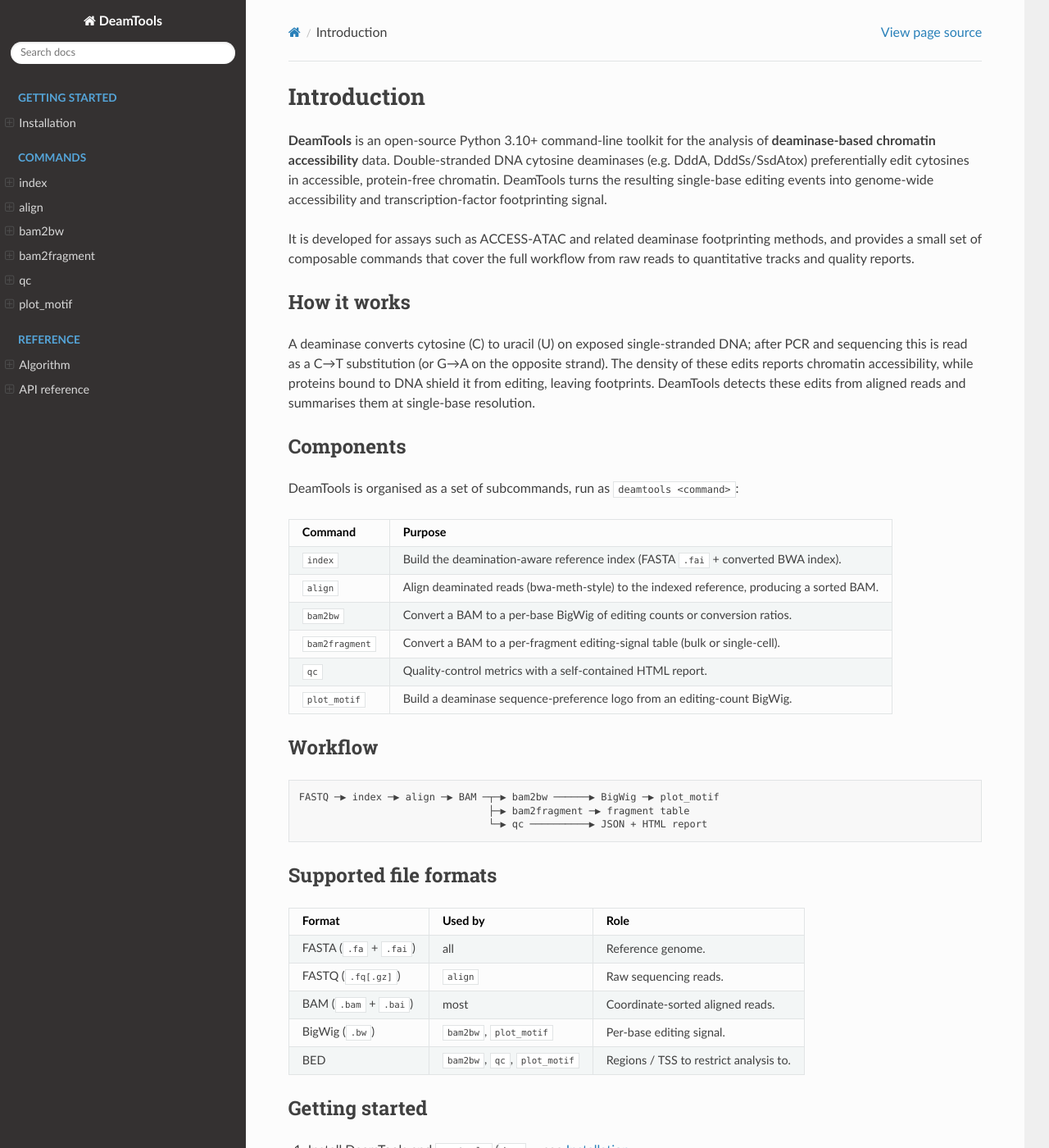
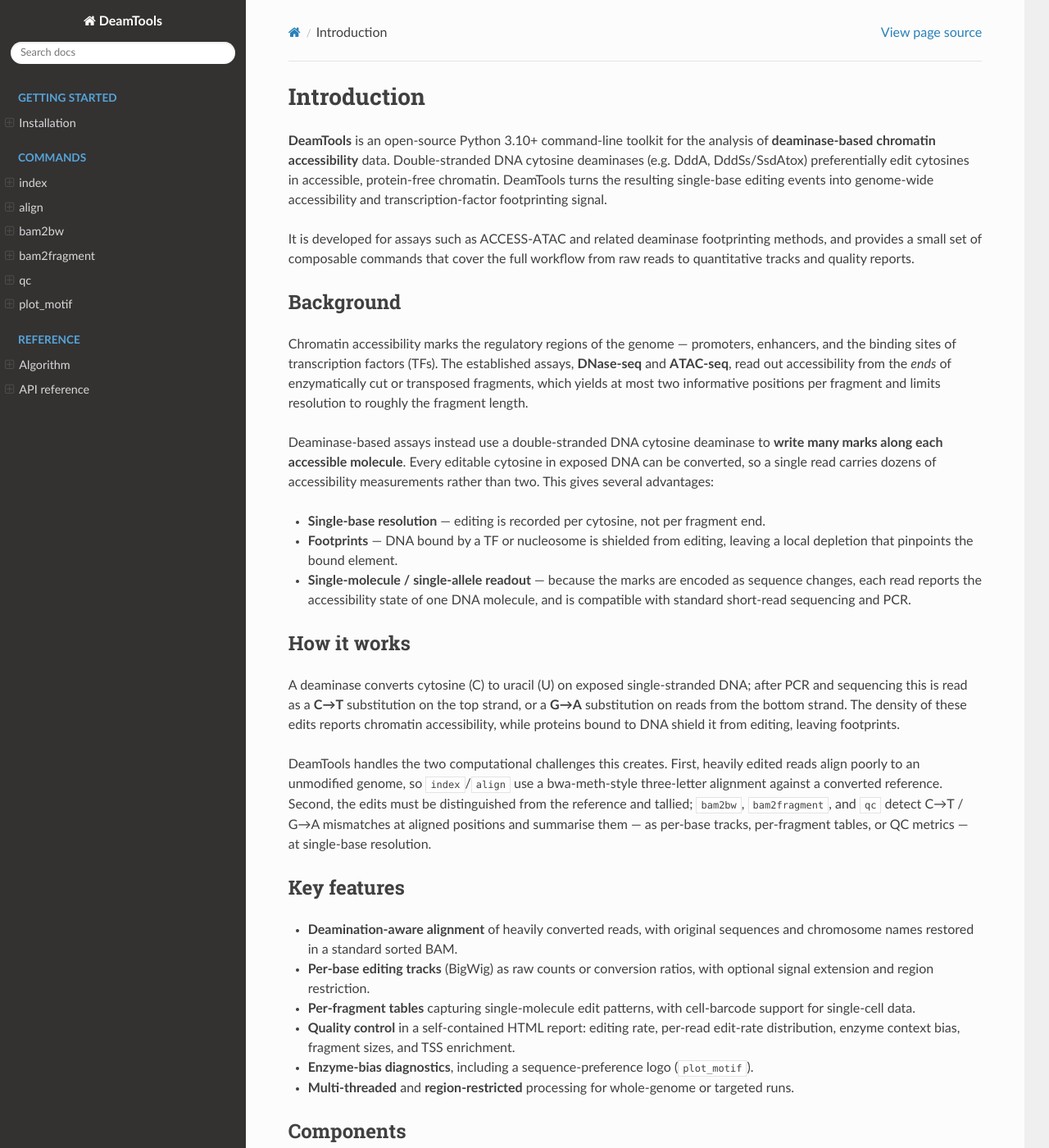
Before and after one commit to lzj1769/deamTools, a Sphinx documentation site: the page built from docs/index.md, in a window 1280 px wide and 1400 px high. Shown: the whole window at 82% size. Built offline with Sphinx 7.4.7 and the Read the Docs theme 3.1.0, drawn with Linux system fonts in a browser that asks for light colours; some of the changed text lies outside the part shown.

Commit message:
Expand docs landing page with background, quick start, and references
Flesh out docs/index.md: a Background section (deaminase vs DNase/ATAC,
footprints, single-molecule readout), a Key features list, a richer
"how it works", an end-to-end Quick start, and a Related methods /
references section (ACCESS-ATAC, DAF-seq, TDAC-seq, cFOOT-seq, FOODIE).
Also tidy the usage/index.md argument/output tables.

Co-Authored-By: Claude Opus 4.8 <noreply@anthropic.com>

````diff
--- a/docs/index.md
+++ b/docs/index.md
@@ -10,13 +10,53 @@ It is developed for assays such as ACCESS-ATAC and related deaminase footprintin
 methods, and provides a small set of composable commands that cover the full workflow
 from raw reads to quantitative tracks and quality reports.
 
+## Background
+
+Chromatin accessibility marks the regulatory regions of the genome — promoters,
+enhancers, and the binding sites of transcription factors (TFs). The established
+assays, **DNase-seq** and **ATAC-seq**, read out accessibility from the *ends* of
+enzymatically cut or transposed fragments, which yields at most two informative
+positions per fragment and limits resolution to roughly the fragment length.
+
+Deaminase-based assays instead use a double-stranded DNA cytosine deaminase to
+**write many marks along each accessible molecule**. Every editable cytosine in
+exposed DNA can be converted, so a single read carries dozens of accessibility
+measurements rather than two. This gives several advantages:
+
+- **Single-base resolution** — editing is recorded per cytosine, not per fragment end.
+- **Footprints** — DNA bound by a TF or nucleosome is shielded from editing, leaving a
+  local depletion that pinpoints the bound element.
+- **Single-molecule / single-allele readout** — because the marks are encoded as
+  sequence changes, each read reports the accessibility state of one DNA molecule, and
+  is compatible with standard short-read sequencing and PCR.
+
 ## How it works
 
 A deaminase converts cytosine (C) to uracil (U) on exposed single-stranded DNA;
-after PCR and sequencing this is read as a C→T substitution (or G→A on the opposite
-strand). The density of these edits reports chromatin accessibility, while proteins
-bound to DNA shield it from editing, leaving footprints. DeamTools detects these
-edits from aligned reads and summarises them at single-base resolution.
+after PCR and sequencing this is read as a **C→T** substitution on the top strand, or
+a **G→A** substitution on reads from the bottom strand. The density of these edits
+reports chromatin accessibility, while proteins bound to DNA shield it from editing,
+leaving footprints.
+
+DeamTools handles the two computational challenges this creates. First, heavily edited
+reads align poorly to an unmodified genome, so `index`/`align` use a bwa-meth-style
+three-letter alignment against a converted reference. Second, the edits must be
+distinguished from the reference and tallied; `bam2bw`, `bam2fragment`, and `qc`
+detect C→T / G→A mismatches at aligned positions and summarise them — as per-base
+tracks, per-fragment tables, or QC metrics — at single-base resolution.
+
+## Key features
+
+- **Deamination-aware alignment** of heavily converted reads, with original sequences
+  and chromosome names restored in a standard sorted BAM.
+- **Per-base editing tracks** (BigWig) as raw counts or conversion ratios, with optional
+  signal extension and region restriction.
+- **Per-fragment tables** capturing single-molecule edit patterns, with cell-barcode
+  support for single-cell data.
+- **Quality control** in a self-contained HTML report: editing rate, per-read edit-rate
+  distribution, enzyme context bias, fragment sizes, and TSS enrichment.
+- **Enzyme-bias diagnostics**, including a sequence-preference logo (`plot_motif`).
+- **Multi-threaded** and **region-restricted** processing for whole-genome or targeted runs.
 
 ## Components
 
@@ -39,6 +79,34 @@ FASTQ ─▶ index ─▶ align ─▶ BAM ─┬─▶ bam2bw ─────
                                 └─▶ qc ──────────▶ JSON + HTML report
 ```
 
+## Quick start
+
+A typical end-to-end run, from a reference and FASTQs to tracks and a QC report:
+
+```bash
+# 1. One-time: index the reference (writes <fasta>.fai + the converted BWA index)
+deamtools index --fasta genome.fa
+
+# 2. Align deaminated reads -> results/sample.bam (+ .bai)
+deamtools align --fasta genome.fa \
+    --fastq1 sample_R1.fq.gz --fastq2 sample_R2.fq.gz \
+    --out_dir results --out_name sample
+
+# 3. Per-base editing track -> results/sample.bw
+deamtools bam2bw --bam results/sample.bam --fasta genome.fa \
+    --out_dir results --out_name sample
+
+# 4. Quality-control report -> results/sample.json + results/sample.html
+deamtools qc --bam results/sample.bam --fasta genome.fa \
+    --out_dir results --out_name sample
+
+# 5. Deaminase sequence-preference logo -> results/sample.motif.png
+deamtools plot_motif --bigwig results/sample.bw --fasta genome.fa \
+    --output results/sample.motif.png
+```
+
+See each [command page](usage/index.md) for the full option list.
+
 ## Supported file formats
 
 | Format | Used by | Role |
@@ -58,6 +126,27 @@ FASTQ ─▶ index ─▶ align ─▶ BAM ─┬─▶ bam2bw ─────
 To understand how editing events are detected and counted, see the
 [Algorithm](algorithm.md) page; for the Python API, see the
 [API reference](api.md).
+
+## Related methods and further reading
+
+Deaminase-based accessibility and footprinting is an active area; DeamTools targets
+ACCESS-ATAC but the file formats and metrics apply broadly. Key methods:
+
+- **ACCESS-ATAC** — Yu, Li, *et al.* Deaminase-mediated chromatin accessibility profiling
+  with single-allele resolution. *bioRxiv* (2024).
+  [doi:10.1101/2024.12.17.628768](https://doi.org/10.1101/2024.12.17.628768)
+- **DAF-seq** — Swanson *et al.* Mapping single-cell diploid chromatin fiber architectures.
+  *Nature Biotechnology* (2025).
+  [doi:10.1038/s41587-025-02914-3](https://doi.org/10.1038/s41587-025-02914-3)
+- **TDAC-seq** — Roh *et al.* Coupling CRISPR scanning with targeted chromatin accessibility
+  profiling using a double-stranded DNA deaminase. *Nature Methods* (2025).
+  [doi:10.1038/s41592-025-02811-2](https://doi.org/10.1038/s41592-025-02811-2)
+- **cFOOT-seq** — Wang *et al.* Genome-wide investigation of transcription factor footprints
+  using cFOOT-seq. *Protein & Cell* (2025).
+  [doi:10.1093/procel/pwaf071](https://doi.org/10.1093/procel/pwaf071)
+- **FOODIE** — He *et al.* Genome-wide single-cell and single-molecule footprinting of
+  transcription factors with deaminase. *PNAS* (2024).
+  [doi:10.1073/pnas.2423270121](https://doi.org/10.1073/pnas.2423270121)
 
 ## Source and issues
 
````
Also changed, not shown: docs/usage/index.md (+14 -12 lines).
